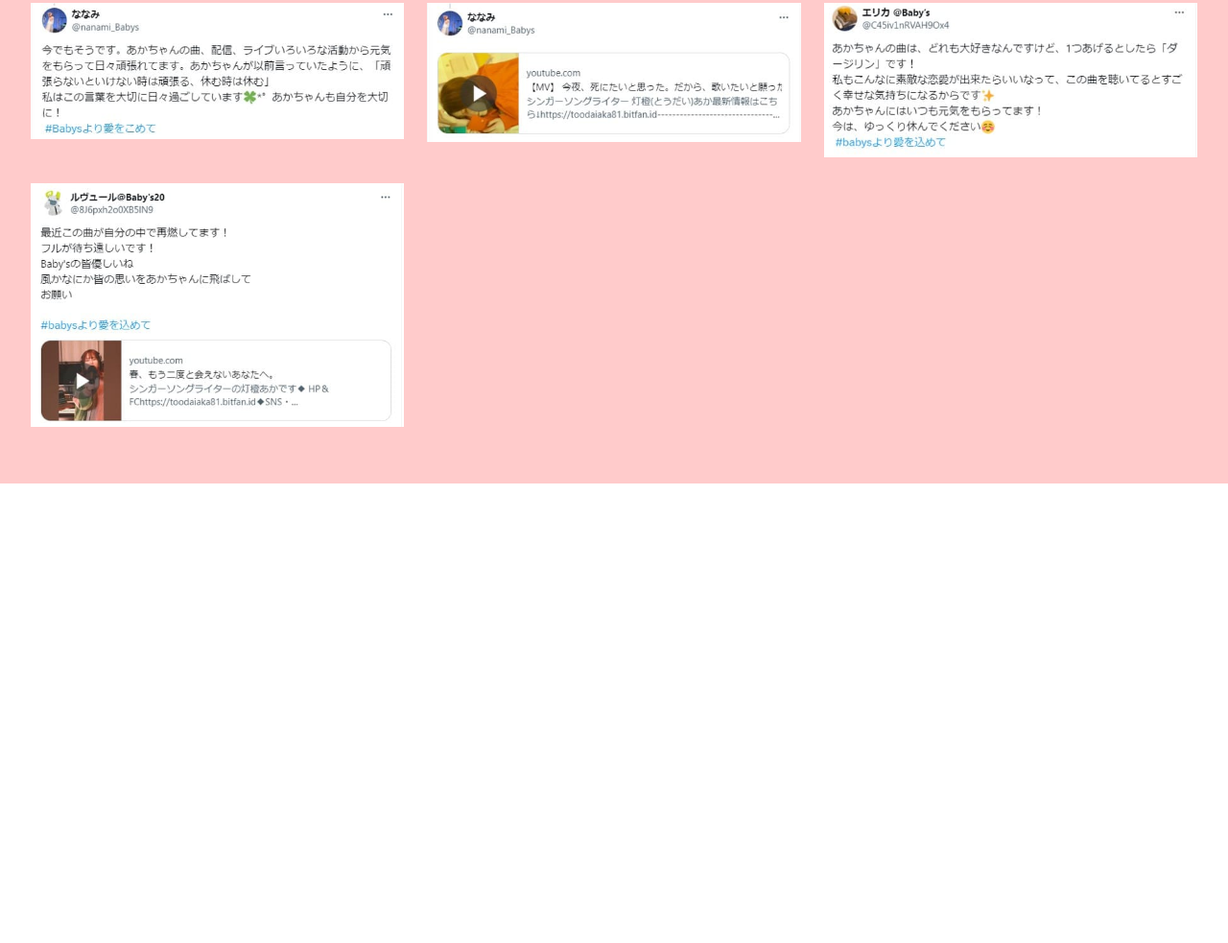
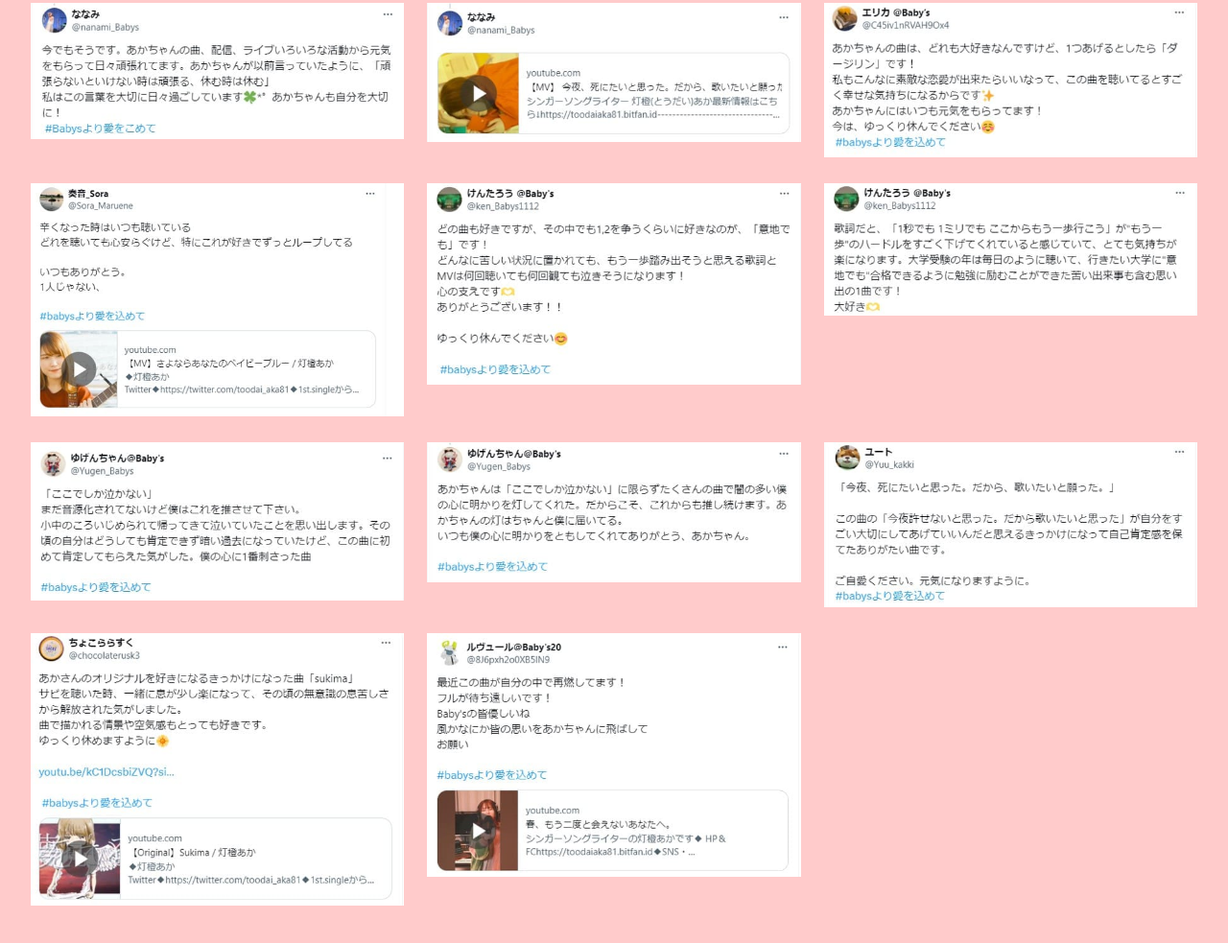
Before and after one commit to levure-s/SurpriseCheer226, a plain HTML site: page index.html in a window 1280 px wide. Shown: the part 2011-2994 px from the top of the page at 96% size. Before the commit the page ends 2515 px from the top, so only its background shows below. Drawn offline with nearby package versions, Linux system fonts and the light colour scheme.

Commit message:
second_commit

```diff
--- a/index.html
+++ b/index.html
@@ -4,18 +4,18 @@
     <meta name="viewport" content="width=device-width,initial-scale=1" />
     <meta
       name="description"
-      content="灯橙あかさんに元気になってもらいたいという素敵なツイートを集めました。"
+      content="灯橙あかさんに元気になってもらいたいと願う素敵なツイートを集めました。"
     />
     <title>【非公式】Baby'sより愛をこめて</title>
     <meta
       property="og:url"
       content="https://levure-s.github.io/SurpriseCheer226/"
     />
-    <meta property="og:title" content="【非公式】灯橙あか生誕祭2022" />
+    <meta property="og:title" content="【非公式】Baby'sより愛をこめて" />
     <meta property="og:type" content="article" />
     <meta
       property="og:description"
-      content="灯橙あかさんのお誕生日をお祝いする素敵なツイートを集めました。"
+      content="灯橙あかさんに元気になってもらいたいと願う素敵なツイートを集めました。"
     />
     <meta
       property="og:image"
--- a/info.js
+++ b/info.js
@@ -83,6 +83,34 @@ const tweets = {
     img: "erika.jpg",
     url: "https://twitter.com/C45iv1nRVAH9Ox4/status/1761923430184824836",
   },
+  sora: {
+    img: "sora.jpg",
+    url: "https://twitter.com/Sora_Maruene/status/1762102340382015747",
+  },
+  ken: {
+    img: "ken.jpg",
+    url: "https://twitter.com/ken_Babys1112/status/1761739437946654779",
+  },
+  ken2: {
+    img: "ken2.jpg",
+    url: "https://twitter.com/ken_Babys1112/status/1761806910213472455",
+  },
+  yugen: {
+    img: "yugen.jpg",
+    url: "https://twitter.com/Yugen_Babys/status/1761752366062371104",
+  },
+  yugen2: {
+    img: "yugen2.jpg",
+    url: "https://twitter.com/Yugen_Babys/status/1761752367723405700",
+  },
+  yuu: {
+    img: "yuu.jpg",
+    url: "https://twitter.com/Yuu_kakki/status/1761751267276398855",
+  },
+  chocolaterusk: {
+    img: "chocolaterusk.jpg",
+    url: "https://twitter.com/chocolaterusk3/status/1761909837330518334",
+  },
   levu: {
     img: "levu.jpg",
     url: "https://twitter.com/8J6pxh2o0XB5lN9/status/1761737997287059863",
```
Also changed, not shown: img/chocolaterusk.jpg (added), img/ken.jpg (added), img/ken2.jpg (added), img/sora.jpg (added), img/yugen.jpg (added), img/yugen2.jpg (added), img/yuu.jpg (added).
